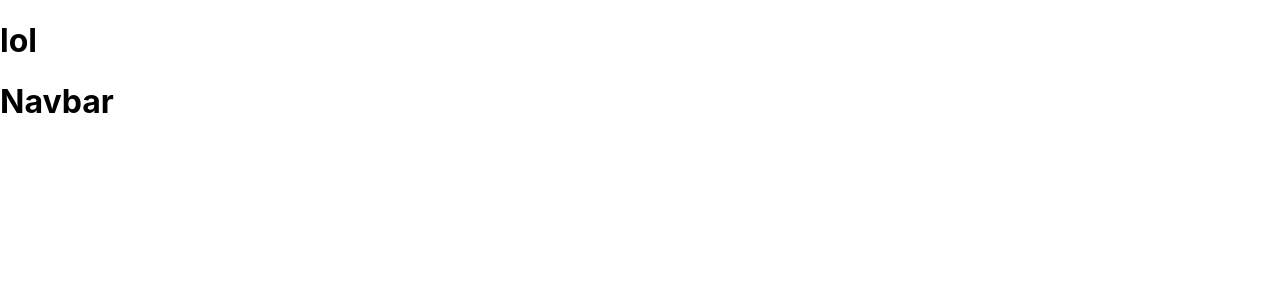
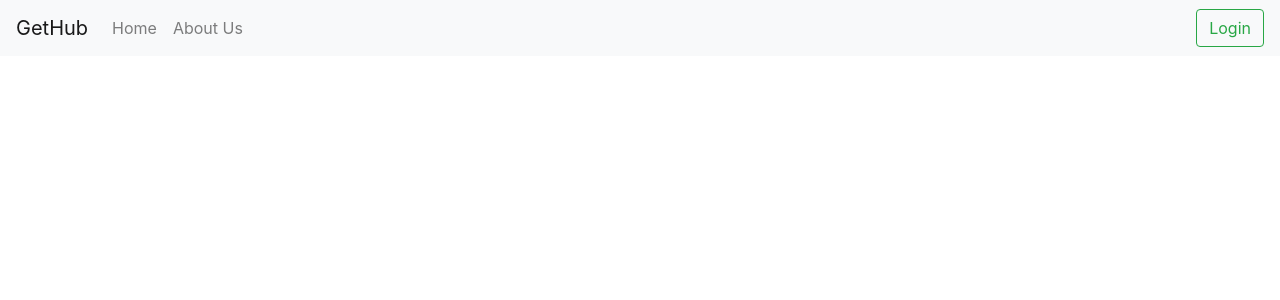
Before and after one commit to EddieXu123/CSDS341Project, a React (Create React App) app in the folder frontend/: page / in a window 1280 px wide. Shown: the top 300 px of the page. Built offline with nearby package versions, Linux system fonts and the light colour scheme.

Commit message:
NavBar created

```diff
--- a/frontend/src/App.js
+++ b/frontend/src/App.js
@@ -1,13 +1,13 @@
 import './App.css';
 import React from 'react';
-import Nav from './components/Nav';
+import 'bootstrap/dist/css/bootstrap.min.css';
+import NavigationBar from './components/NavigationBar';
 
 
 function App() {
   return (
     <div>
-      <h1> lol </h1>
-      <Nav/>
+      <NavigationBar/>
     </div>
   );
 }
--- a/frontend/src/components/Nav.js
+++ /dev/null
@@ -1,14 +0,0 @@
-import React , {Component} from 'react';
-import {Navbar, NavDropdown, Form, FormControl, Button} from 'react-bootstrap';
-
-export class Nav extends Component{
-    render(){
-        return(
-            <div>
-                <h1>Navbar</h1>
-            </div>
-        );
-    }
-}
-
-export default Nav;
--- /dev/null
+++ b/frontend/src/components/NavigationBar.js
@@ -0,0 +1,26 @@
+import React , {Component} from 'react';
+import {Navbar, Nav, Form, NavDropdown, FormControl, Button} from 'react-bootstrap';
+import '../App.css';
+
+export class NavigationBar extends Component{
+    render(){
+        return(
+            <div>
+                <Navbar bg="light" expand="lg">
+                <Navbar.Brand href="#home">GetHub</Navbar.Brand>
+                <Navbar.Toggle aria-controls="basic-navbar-nav" />
+                <Navbar.Collapse id="basic-navbar-nav">
+                    <Nav className="mr-auto">
+                    <Nav.Link href="#home">Home</Nav.Link>
+                    <Nav.Link href="#link">About Us</Nav.Link>
+                    </Nav>
+                    <Button variant="outline-success">Login</Button>
+                </Navbar.Collapse>
+                </Navbar>
+            </div>
+
+        );
+    }
+}
+
+export default NavigationBar;
--- a/frontend/src/index.js
+++ b/frontend/src/index.js
@@ -3,6 +3,8 @@ import ReactDOM from 'react-dom';
 import './index.css';
 import App from './App';
 import reportWebVitals from './reportWebVitals';
+import 'bootstrap/dist/css/bootstrap.min.css';
+
 
 ReactDOM.render(
   <React.StrictMode>
```
